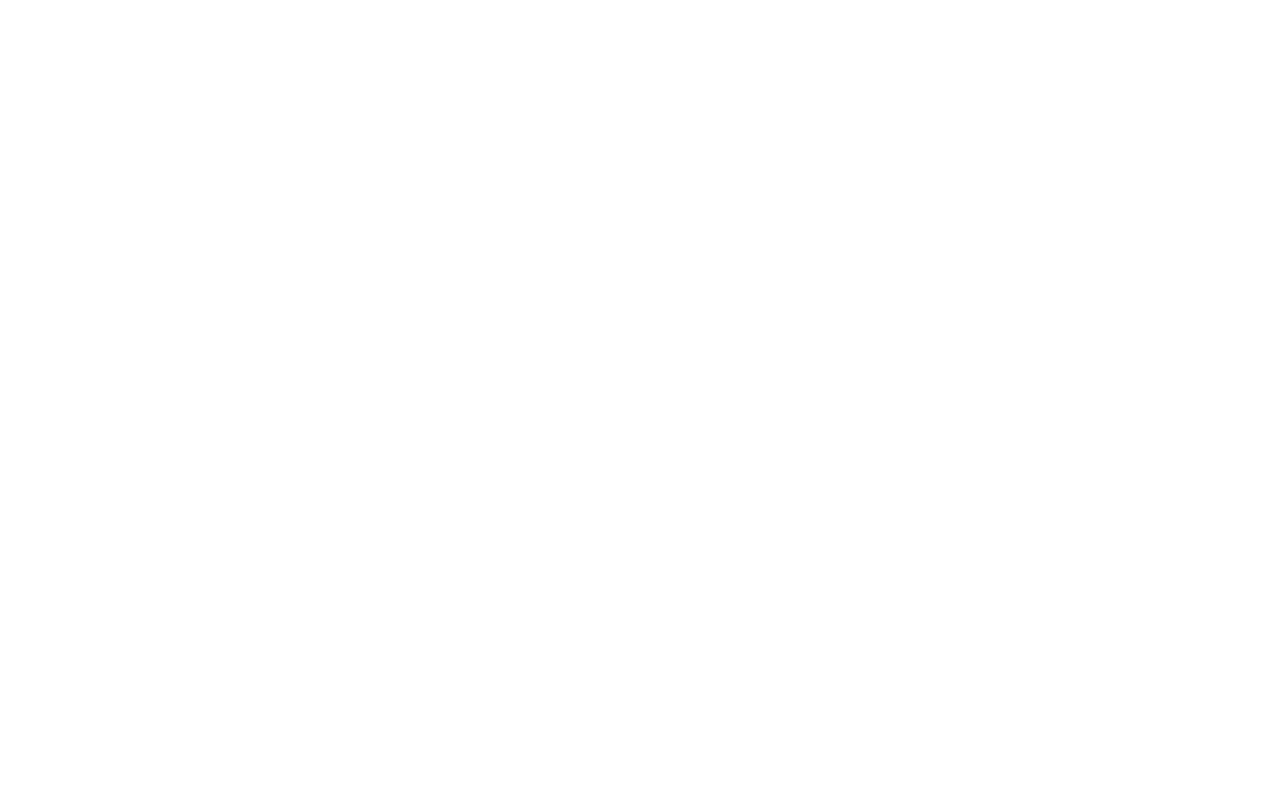
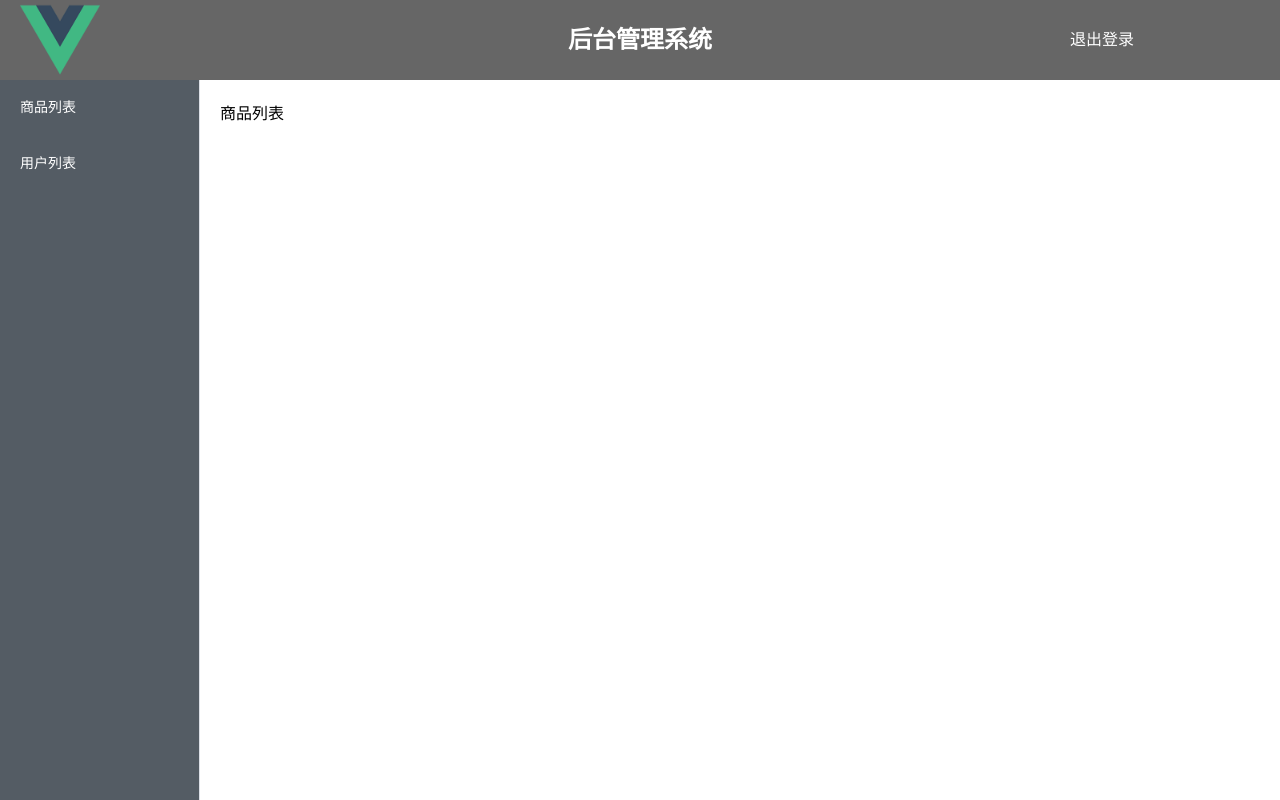
Before and after one commit to cdjchyg/TSRPC, a Vue app in the folder vue3test/vue3AdminSys/admin_sys/: page /goods in a window 1280 px wide. Before the commit this address had no page. Built offline with nearby package versions, Linux system fonts and the light colour scheme.

Commit message:
侧边栏动态路由

```diff
--- a/vue3test/vue3AdminSys/admin_sys/src/router/index.ts
+++ b/vue3test/vue3AdminSys/admin_sys/src/router/index.ts
@@ -5,7 +5,27 @@
   {
     path: '/',
     name: 'home',
-    component: HomeView
+    component: HomeView,
+    children:[
+      {
+        path:"goods",
+        name:"goods",
+        meta:{
+          isShow:true,
+          title:"商品列表",
+        },
+        component: () => import(/* webpackChunkName: "goods" */ '../views/GoodsView.vue')
+      },
+      {
+        path:"User",
+        name:"User",
+        meta:{
+          isShow:true,
+          title:"用户列表"
+        },
+        component: () => import(/* webpackChunkName: "User" */ '../views/UserView.vue')
+      }
+    ]
   },
   {
     path: '/about',
--- /dev/null
+++ b/vue3test/vue3AdminSys/admin_sys/src/views/GoodsView.vue
@@ -0,0 +1,21 @@
+
+<template>
+  <div>
+    商品列表
+  </div>
+</template>
+
+<script lang="ts">
+import {defineComponent} from 'vue'
+
+export default defineComponent({
+  setup(){
+    return {}
+  }
+})
+
+</script>
+
+<style scoped>
+
+</style>
--- a/vue3test/vue3AdminSys/admin_sys/src/views/HomeView.vue
+++ b/vue3test/vue3AdminSys/admin_sys/src/views/HomeView.vue
@@ -18,15 +18,19 @@
               class="el-menu-vertical-demo"
               default-active="2"
               text-color="#fff"
+              router
           >
-            <el-menu-item index="2">
-              <el-icon><icon-menu /></el-icon>
-              <span>商品列表</span>
+<!--router开启路由模式，通过el-menu-item index来进行跳转 -->
+            <el-menu-item :index="item.path" v-for="item in list" :key="item.path">
+              <span>{{item.meta.title}}</span>
             </el-menu-item>
           </el-menu>
 
         </el-aside>
-        <el-main>Main</el-main>
+        <el-main>
+<!--          设置侧边栏路由出口-->
+          <router-view></router-view>
+        </el-main>
       </el-container>
     </el-container>
   </div>
@@ -34,11 +38,17 @@
 
 <script lang="ts">
 import { defineComponent } from 'vue';
+import {useRouter} from "vue-router";
 
 export default defineComponent({
   name: 'HomeView',
-  components: {
-  },
+  setup(){
+    const router = useRouter()
+    console.log(router.getRoutes())
+    const list = router.getRoutes().filter((v)=>v.meta.isShow)
+    console.log(list)
+    return {list}
+  }
 });
 </script>
 
--- /dev/null
+++ b/vue3test/vue3AdminSys/admin_sys/src/views/UserView.vue
@@ -0,0 +1,20 @@
+
+<template>
+  <div>
+    用户列表
+  </div>
+</template>
+
+<script lang="ts">
+import {defineComponent} from 'vue'
+
+export default defineComponent(({
+  setup(){
+    return {}
+  }
+}))
+</script>
+
+<style scoped>
+
+</style>
```
